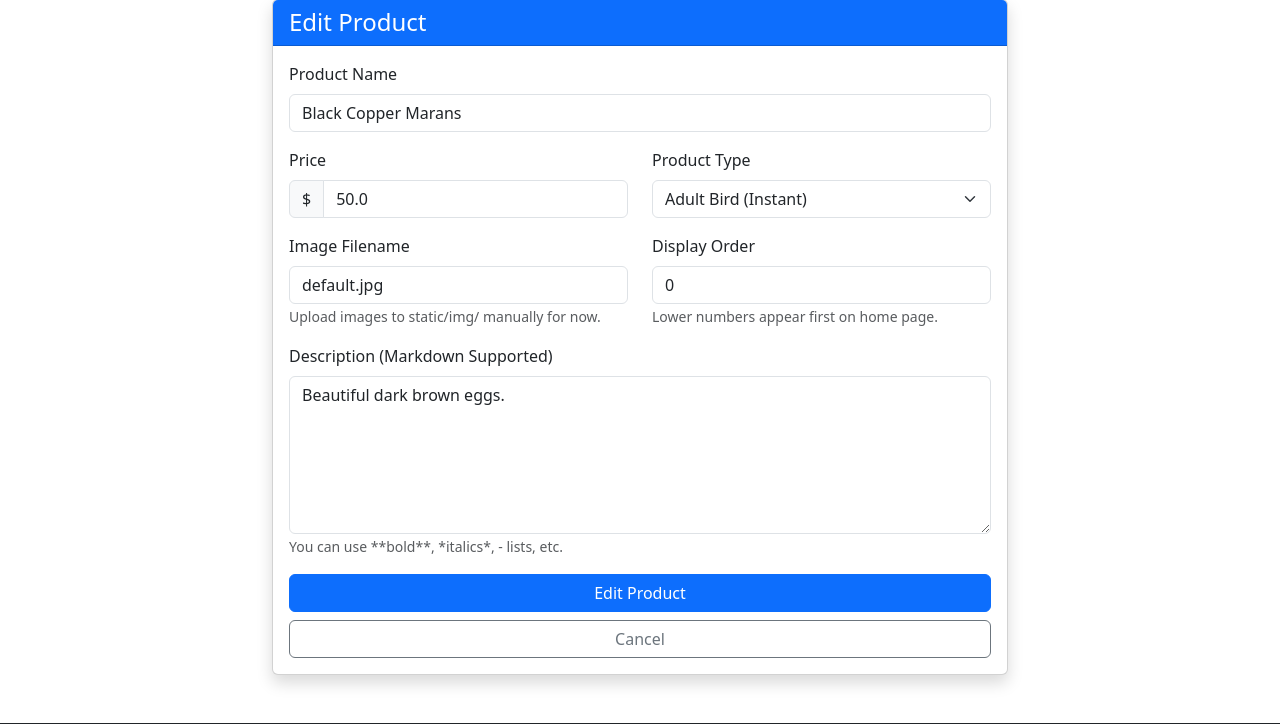
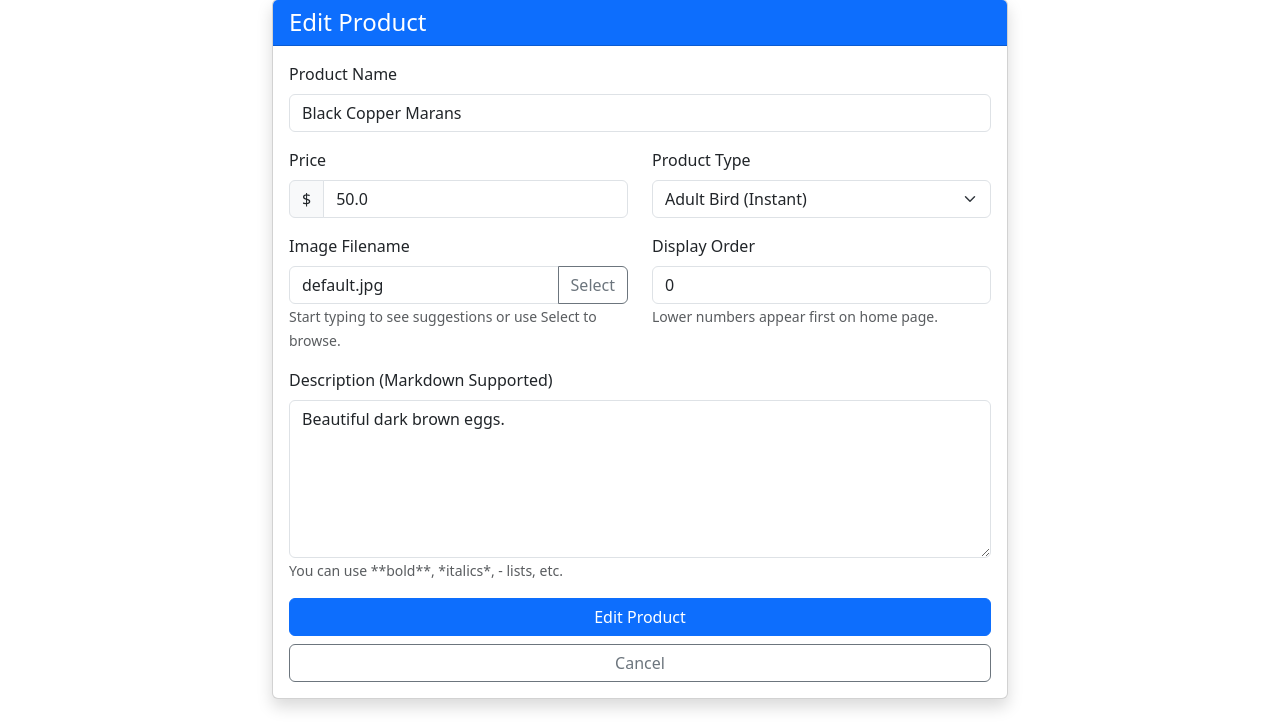
Before and after one commit to DWAA1660/patiencesite, a Flask app: page /admin/products/edit/1 in a window 1280 px wide. Shown: the part 105-829 px from the top of the page. Run offline with Flask 3, Linux system fonts and the light colour scheme; a user stored in the database is signed in; some libraries are stand-ins or nearby versions.

Commit message:
Update edit_product.html

```diff
--- a/patient_eggs/templates/admin/edit_product.html
+++ b/patient_eggs/templates/admin/edit_product.html
@@ -36,8 +36,12 @@
                         <div class="row">
                             <div class="col-md-6 mb-3">
                                 <label for="image_file" class="form-label">Image Filename</label>
-                                <input type="text" class="form-control" id="image_file" name="image_file" value="{{ product.image_file if product else 'default.jpg' }}" placeholder="e.g. chicken.jpg">
-                                <small class="text-muted">Upload images to static/img/ manually for now.</small>
+                                <div class="input-group">
+                                    <input type="text" class="form-control" id="image_file" name="image_file" value="{{ product.image_file if product else 'default.jpg' }}" placeholder="e.g. chicken.jpg" list="image_suggestions" autocomplete="off">
+                                    <button class="btn btn-outline-secondary" type="button" onclick="selectProductImage()">Select</button>
+                                </div>
+                                <datalist id="image_suggestions"></datalist>
+                                <small class="text-muted">Start typing to see suggestions or use Select to browse.</small>
                             </div>
                             <div class="col-md-6 mb-3">
                                 <label for="display_order" class="form-label">Display Order</label>
```
